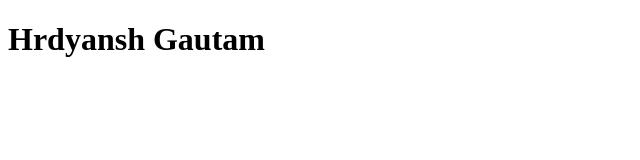
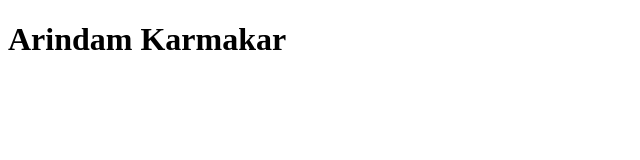
Before and after one commit to HrdyanshD/HrdyanshD.github.io, a plain HTML site: page index.html in a window 1280 px wide. Shown: the whole page, without its empty margins (0-640 px from the left). Drawn offline with Linux system fonts and the light colour scheme.

Commit message:
Update index.html

```diff
--- a/index.html
+++ b/index.html
@@ -2,7 +2,7 @@
 <html>
 <body>
 
-<h1>Hrdyansh Gautam</h1>
+<h1>Arindam Karmakar</h1>
 
 </body>
 </html>
```
